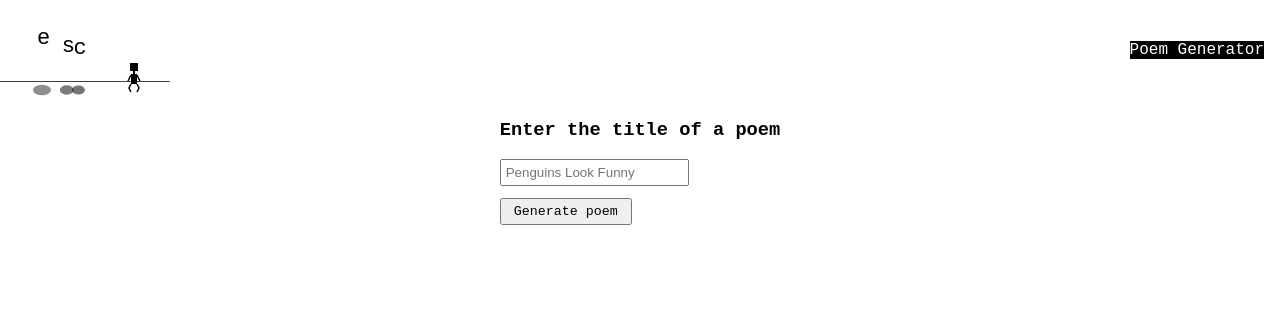
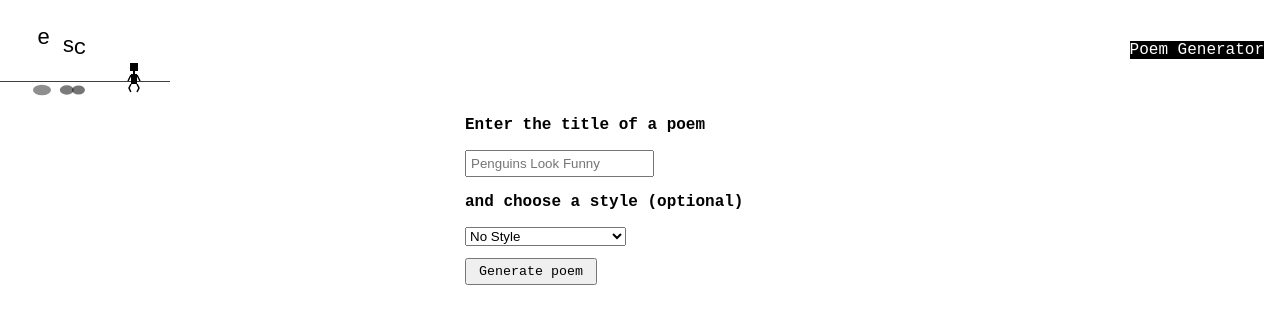
Before and after one commit to estitesc/esc-home, a Next.js app: page /poemgen in a window 1280 px wide. Shown: the top 324 px of the page. Built offline with nearby package versions, Linux system fonts and the light colour scheme.

Commit message:
Adds style options to poetry generator

```diff
--- /dev/null
+++ b/constants/poemStyles.ts
@@ -0,0 +1,40 @@
+export const poemStyles: any = {
+  none: {
+    name: "No Style",
+    prompt: "Write a poem with the following title:",
+  },
+  wcw: {
+    name: "William Carlos Williams",
+    prompt:
+      "Write a cryptic abstract poem in the style of William Carlos Williams with the following title:",
+  },
+  ed: {
+    name: "Emily Dickinson",
+    prompt:
+      "Write a poem in the style of Emily Dickinson with the following title:",
+  },
+  ww: {
+    name: "Walt Whitman",
+    prompt:
+      "Write a long, wordy poem with flowery language in the style of walt whitman the following title:",
+  },
+  hpl: {
+    name: "HP Lovecraft",
+    prompt:
+      "Write a horrifying poem in the style of Lovecraft with the following title:",
+  },
+  eec: {
+    name: "e.e. cummings",
+    prompt:
+      "Write a short poem in the style of e.e. cummings with the following title:",
+  },
+  dystop: {
+    name: "Dystopian Future",
+    prompt:
+      "Write a dystopian poem filled with science fiction references in the style of Peter Payack with the following title:",
+  },
+  raunchy: {
+    name: "Raunchy",
+    prompt: "Write a raunchy poem  with the following title:",
+  },
+};
--- a/pages/api/generate.js
+++ b/pages/api/generate.js
@@ -1,4 +1,5 @@
 import { Configuration, OpenAIApi } from "openai";
+import { poemStyles } from "../../constants/poemStyles";
 
 const configuration = new Configuration({
   apiKey: process.env.OPENAI_API_KEY,
@@ -7,32 +8,17 @@ const openai = new OpenAIApi(configuration);
 
 export default async function (req, res) {
   const completion = await openai.createCompletion("text-davinci-002", {
-    prompt: generatePrompt(req.body.animal),
-    temperature: 0.6,
+    prompt: generatePrompt(req.body.title, req.body.style),
+    temperature: 0.8,
     max_tokens: 200,
   });
   res.status(200).json({ result: completion.data.choices[0].text });
 }
 
-function generatePrompt(animal) {
-  const input = animal[0].toUpperCase() + animal.slice(1).toLowerCase();
+function generatePrompt(title, style) {
+  const prompt = poemStyles[style].prompt;
 
-  return `Write a poem with the following title:
-  Title: ${input}
+  return `${prompt}
+  Title: ${title}
   Poem:`;
-
-  //   return `Write a shakespearean sonnet with the following title:
-  // Title: ${input}
-  // Poem:`;
-
-  //   return `Write a poem in the new style:
-  // Old Poem:
-  // We sweep earth's streets sweeping Cracks in tiny laughing at crows sending tweets
-  // New Poem:
-  // we skeep urth eeks
-  // sheeping carcks in itsy reets
-  // chaucing acraws
-  // imsing twees
-  // Old Poem: ${input}
-  // New Poem:`;
 }
--- a/pages/poemgen.tsx
+++ b/pages/poemgen.tsx
@@ -2,9 +2,11 @@ import * as React from "react";
 import type { NextPage } from "next";
 import styles from "../styles/Home.module.css";
 import Layout from "../c/Layout";
+import { poemStyles } from "../constants/poemStyles";
 
 const PoemGen: NextPage = () => {
   const [poemTitleInput, setPoemTitleInput] = React.useState("");
+  const [poemStyle, setPoemStyle] = React.useState("none");
   const [result, setResult] = React.useState("");
 
   async function onSubmit(event: any) {
@@ -15,12 +17,12 @@ const PoemGen: NextPage = () => {
       headers: {
         "Content-Type": "application/json",
       },
-      body: JSON.stringify({ animal: poemTitleInput }),
+      body: JSON.stringify({ title: poemTitleInput, style: poemStyle }),
     });
     const data = await response.json();
     console.log("data", data);
     setResult(data.result);
-    setPoemTitleInput("");
+    // setPoemTitleInput("");
   }
 
   return (
@@ -32,9 +34,17 @@ const PoemGen: NextPage = () => {
           alignItems: "center",
         }}
       >
-        <div style={{ maxWidth: 400 }}>
-          <h3>Enter the title of a poem</h3>
-          {/* <p>The GPT3 AI will write it.</p> */}
+        <div style={{ width: 350 }}>
+          <div
+            style={{
+              fontWeight: "bold",
+              fontSize: 16,
+              marginTop: 16,
+              marginBottom: 16,
+            }}
+          >
+            Enter the title of a poem
+          </div>
           <form onSubmit={onSubmit}>
             <input
               type="text"
@@ -44,6 +54,30 @@ const PoemGen: NextPage = () => {
               onChange={(e) => setPoemTitleInput(e.target.value)}
               style={{ padding: 4 }}
             />
+            <div
+              style={{
+                fontWeight: "bold",
+                fontSize: 16,
+                marginBottom: 16,
+                marginTop: 16,
+              }}
+            >
+              and choose a style (optional)
+            </div>
+            <div>
+              <select
+                onChange={(e) => setPoemStyle(e.target.value)}
+                value={poemStyle}
+              >
+                {Object.keys(poemStyles).map((key: string) => {
+                  return (
+                    <option value={key} key={key}>
+                      {poemStyles[key].name}
+                    </option>
+                  );
+                })}
+              </select>
+            </div>
             <div style={{ marginTop: 12 }}>
               <input
                 type="submit"
```
